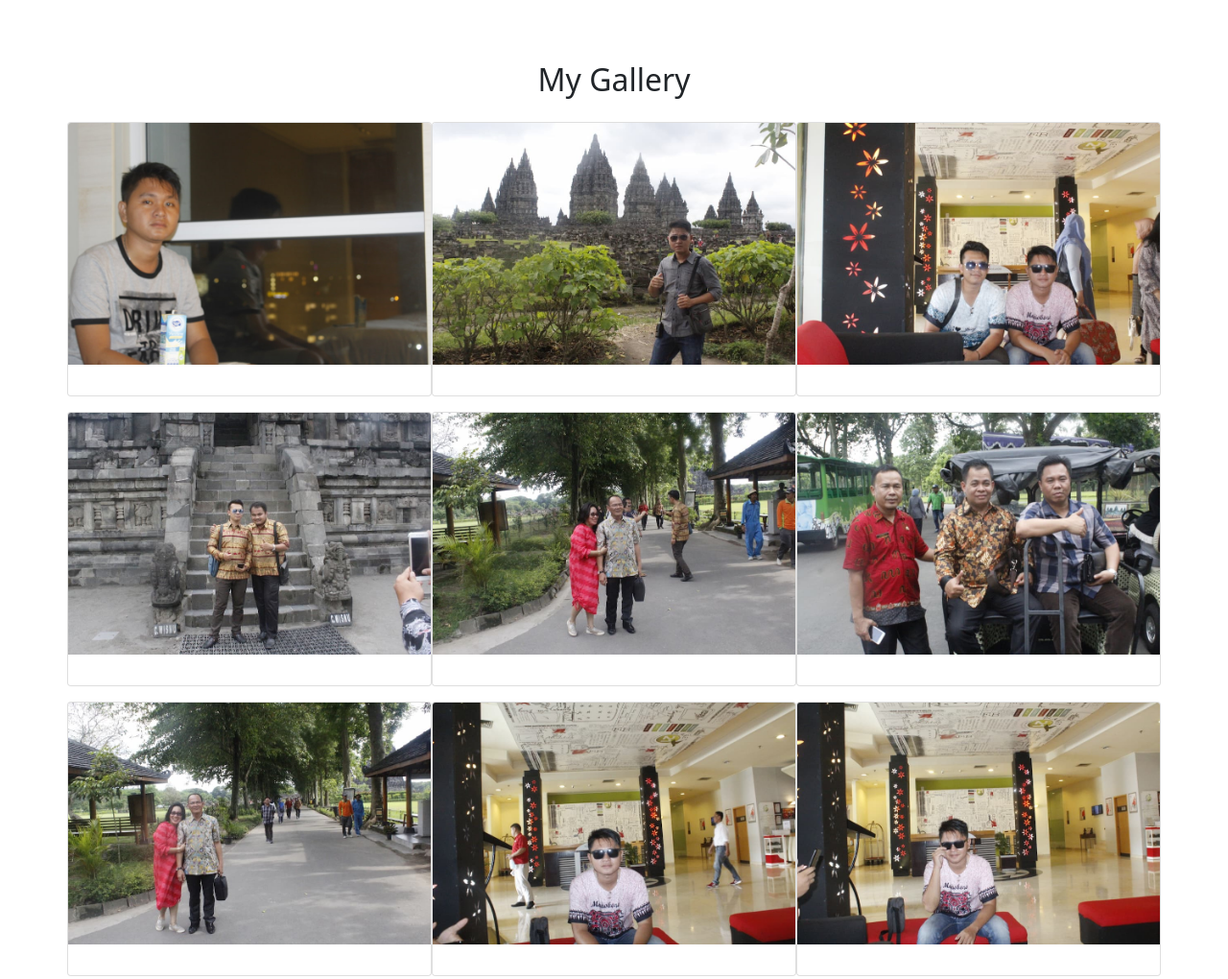
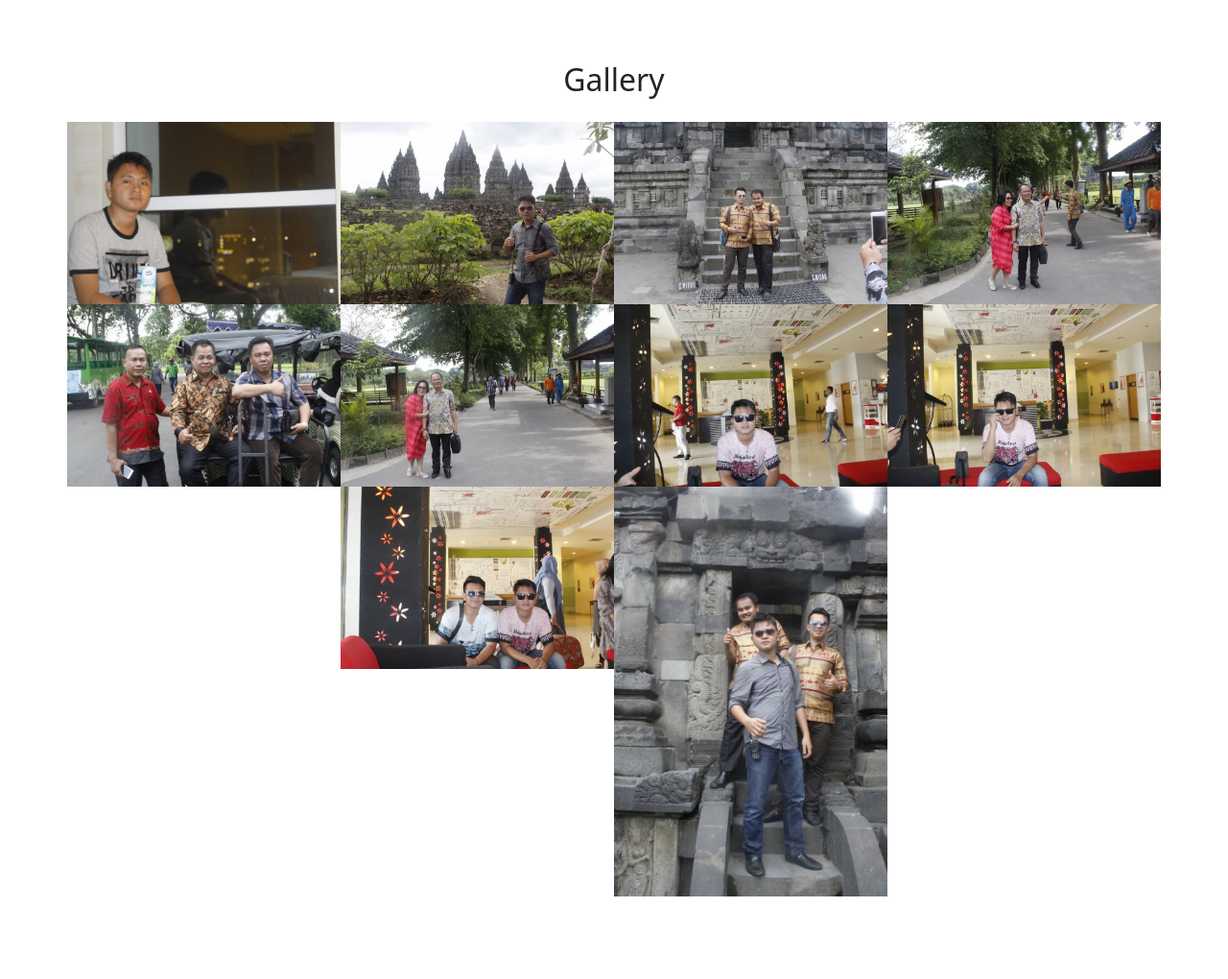
Before and after one commit to ekonardo/ekonardo.github.io, a plain HTML site: page index.html in a window 1280 px wide. Shown: the part 2840-3860 px from the top of the page at 96% size. Drawn offline with nearby package versions, Linux system fonts and the light colour scheme.

Commit message:
Update index.html

```diff
--- a/index.html
+++ b/index.html
@@ -157,99 +157,62 @@
       <div class="container">
         <div class="row text-center mb-3">
           <div class="col">
-            <h2>My Gallery</h2>
+            <h2>Gallery</h2>
           </div>
         </div>
         <div class="row justify-content-center">
-          <div class="col-md-4 mb-3">
-            <div class="card" data-aos="flip-left">
-              <img src="img/projects/1.jpg" class="card-img-top" alt="Projects 1" />
-              <div class="card-body">
-                <p class="card-text"></p>
-              </div>
-            </div>
+          <div class="col-md-3">
+            <a href="#">
+              <img src="img/projects/1.jpg" alt="gallery 1" class="img-fluid" gallery-img />
+            </a>
           </div>
-          <div class="col-md-4 mb-3">
-            <div class="card" data-aos="flip-left" data-aos-duration="500" data-aos-delay="100">
-              <img src="img/projects/2.jpg" class="card-img-top" alt="Projects 2" />
-              <div class="card-body">
-                <p class="card-text"></p>
-              </div>
-            </div>
+          <div class="col-md-3">
+            <a href="#">
+              <img src="img/projects/2.jpg" alt="gallery 2" class="img-fluid" gallery-img />
+            </a>
           </div>
-          <div class="col-md-4 mb-3">
-            <div class="card" data-aos="flip-left" data-aos-duration="500" data-aos-delay="200">
-              <img src="img/projects/10.jpg" class="card-img-top" alt="Projects 3" />
-              <div class="card-body">
-                <p class="card-text"></p>
-              </div>
-            </div>
+          <div class="col-md-3">
+            <a href="#">
+              <img src="img/projects/4.jpg" alt="gallery 3" class="img-fluid" gallery-img />
+            </a>
           </div>
-          <div class="col-md-4 mb-3">
-            <div class="card" data-aos="flip-left" data-aos-duration="500" data-aos-delay="300">
-              <img src="img/projects/4.jpg" class="card-img-top" alt="Projects 4" />
-              <div class="card-body">
-                <p class="card-text"></p>
-              </div>
-            </div>
+          <div class="col-md-3">
+            <a href="#">
+              <img src="img/projects/5.jpg" alt="gallery 4" class="img-fluid" gallery-img />
+            </a>
           </div>
-          <div class="col-md-4 mb-3">
-            <div class="card" data-aos="flip-left" data-aos-duration="500" data-aos-delay="400">
-              <img src="img/projects/5.jpg" class="card-img-top" alt="Projects 5" />
-              <div class="card-body">
-                <p class="card-text"></p>
-              </div>
-            </div>
+          <div class="col-md-3">
+            <a href="#">
+              <img src="img/projects/6.jpg" alt="gallery 5" class="img-fluid" gallery-img />
+            </a>
           </div>
-          <div class="col-md-4 mb-3">
-            <div class="card" data-aos="flip-left" data-aos-duration="500" data-aos-delay="400">
-              <img src="img/projects/6.jpg" class="card-img-top" alt="Projects 5" />
-              <div class="card-body">
-                <p class="card-text"></p>
-              </div>
-            </div>
+          <div class="col-md-3">
+            <a href="#">
+              <img src="img/projects/7.jpg" alt="gallery 6" class="img-fluid" gallery-img />
+            </a>
           </div>
-          <div class="col-md-4 mb-3">
-            <div class="card" data-aos="flip-left" data-aos-duration="500" data-aos-delay="400">
-              <img src="img/projects/7.jpg" class="card-img-top" alt="Projects 5" />
-              <div class="card-body">
-                <p class="card-text"></p>
-              </div>
-            </div>
+          <div class="col-md-3">
+            <a href="#">
+              <img src="img/projects/8.jpg" alt="gallery 7" class="img-fluid" gallery-img />
+            </a>
           </div>
-          <div class="col-md-4 mb-3">
-            <div class="card" data-aos="flip-left" data-aos-duration="500" data-aos-delay="400">
-              <img src="img/projects/8.jpg" class="card-img-top" alt="Projects 5" />
-              <div class="card-body">
-                <p class="card-text"></p>
-              </div>
-            </div>
+          <div class="col-md-3">
+            <a href="#">
+              <img src="img/projects/9.jpg" alt="gambar 8" class="img-fluid" gallery-img />
+            </a>
           </div>
-          <div class="col-md-4 mb-3">
-            <div class="card" data-aos="flip-left" data-aos-duration="500" data-aos-delay="400">
-              <img src="img/projects/9.jpg" class="card-img-top" alt="Projects 5" />
-              <div class="card-body">
-                <p class="card-text"></p>
-              </div>
-            </div>
+          <div class="col-md-3">
+            <a href="#">
+              <img src="img/projects/10.jpg" alt="gallery 9" class="img-fluid" gallery-img />
+            </a>
           </div>
-          <div class="col-md-4 mb-3">
-            <div class="card" data-aos="flip-left" data-aos-duration="500" data-aos-delay="400">
-              <img src="img/projects/3.jpg" class="card-img-top" alt="Projects 5" />
-              <div class="card-body">
-                <p class="card-text"></p>
-              </div>
-            </div>
+          <div class="col-md-3">
+            <a href="#">
+              <img src="img/projects/3.jpg" alt="gallery 10" class="img-fluid" gallery-img />
+            </a>
           </div>
         </div>
       </div>
-      <svg xmlns="http://www.w3.org/2000/svg" viewBox="0 0 1440 320">
-        <path
-          fill="#ffffff"
-          fill-opacity="1"
-          d="M0,256L48,240C96,224,192,192,288,181.3C384,171,480,181,576,192C672,203,768,213,864,192C960,171,1056,117,1152,128C1248,139,1344,213,1392,250.7L1440,288L1440,320L1392,320C1344,320,1248,320,1152,320C1056,320,960,320,864,320C768,320,672,320,576,320C480,320,384,320,288,320C192,320,96,320,48,320L0,320Z"
-        ></path>
-      </svg>
     </section>
     <!-- akhir Galeri -->
 
```
